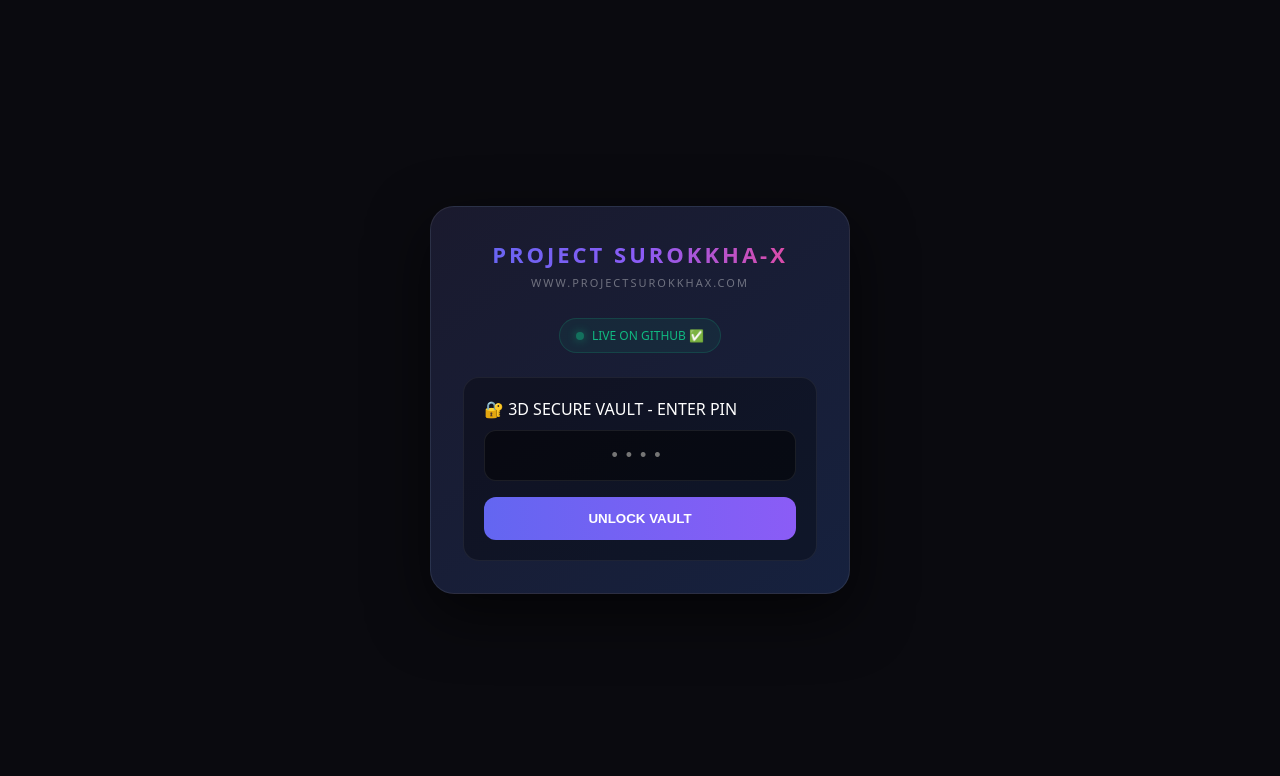
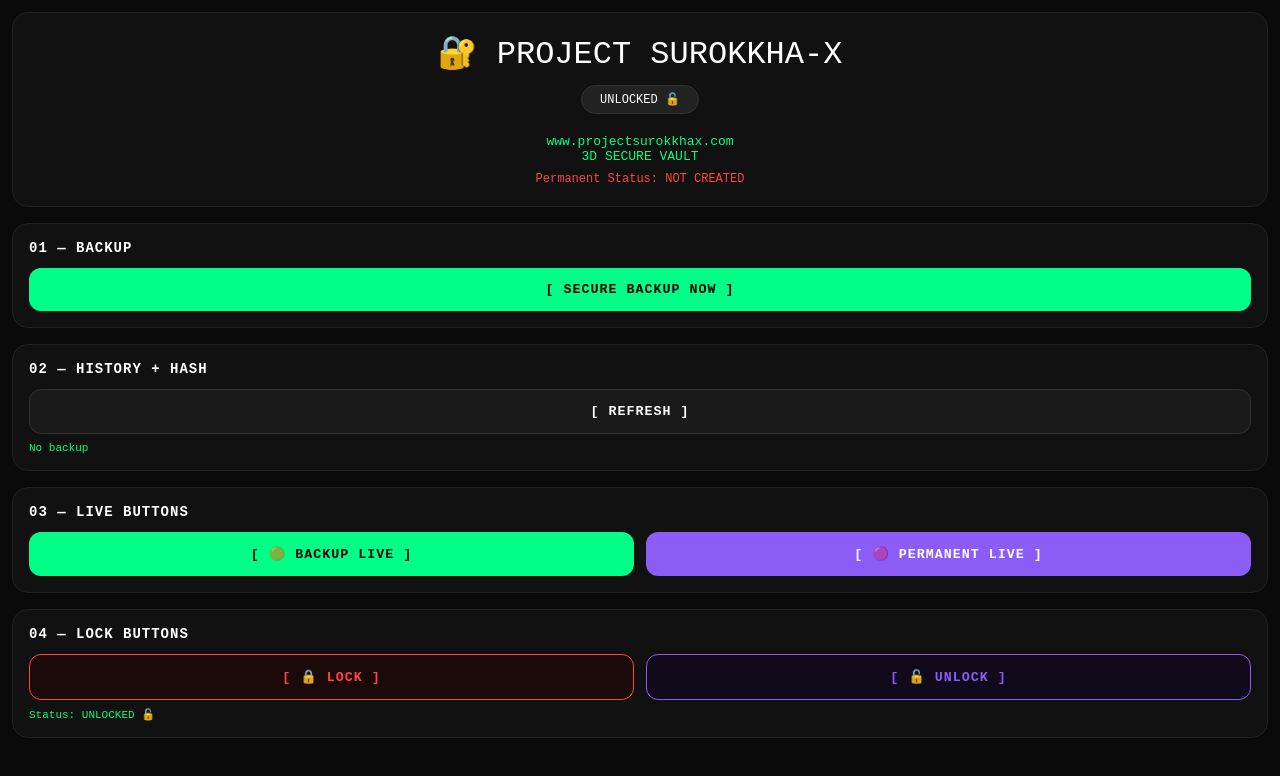
Before and after one commit to mdsydujjaman/projectsurokkha-x, a plain HTML site: page 404.html in a window 1280 px wide. Drawn offline with Linux system fonts and the light colour scheme.

Commit message:
RESTORE Original Backup Page - as per screenshot

```diff
--- a/404.html
+++ b/404.html
@@ -1,61 +1,42 @@
 <!DOCTYPE html>
-<html lang="en">
-<head>
-<meta charset="UTF-8">
-<meta name="viewport" content="width=device-width, initial-scale=1.0">
-<title>PROJECT SUROKKHA-X</title>
+<html><head><meta charset="UTF-8"><meta name="viewport" content="width=device-width, initial-scale=1.0"><title>PROJECT SUROKKHA-X - 3D SECURE VAULT</title>
 <style>
-*{margin:0;padding:0;box-sizing:border-box}
-body{background:#0a0a0f;color:#fff;font-family:system-ui;min-height:100vh;display:flex;align-items:center;justify-content:center;padding:20px}
-.vault{width:100%;max-width:420px;background:linear-gradient(145deg,#1a1a2e,#16213e);border-radius:24px;padding:32px;border:1px solid #ffffff15;box-shadow:0 20px 60px rgba(0,0,0,.6)}
-.logo{text-align:center;margin-bottom:28px}
-.logo h1{font-size:22px;letter-spacing:3px;background:linear-gradient(90deg,#6366f1,#8b5cf6,#ec4899);-webkit-background-clip:text;-webkit-text-fill-color:transparent;font-weight:900}
-.logo p{color:#ffffff60;font-size:11px;letter-spacing:2px;margin-top:6px}
-.status{display:flex;align-items:center;justify-content:center;gap:8px;background:#10b98115;border:1px solid #10b98130;border-radius:999px;padding:8px 16px;margin:0 auto 24px;width:fit-content;font-size:12px;color:#10b981}
-.dot{width:8px;height:8px;background:#10b981;border-radius:50%;box-shadow:0 0 10px #10b981;animation:pulse 2s infinite}
-@keyframes pulse{0%,100%{opacity:1}50%{opacity:.5}}
-.pin-box{background:#00000050;border-radius:16px;padding:20px;border:1px solid #ffffff10}
-input{width:100%;background:#00000080;border:1px solid #ffffff15;border-radius:12px;padding:14px;color:#fff;font-size:18px;text-align:center;letter-spacing:8px;margin-top:10px;outline:none}
-button{width:100%;margin-top:16px;background:linear-gradient(90deg,#6366f1,#8b5cf6);border:none;border-radius:12px;padding:14px;font-weight:700;color:#fff;cursor:pointer}
-#vaultContent{display:none}
-.card{background:#ffffff06;border:1px solid #ffffff10;border-radius:12px;padding:16px;margin-top:12px}
-</style>
-</head>
-<body>
-<div class="vault">
-<div class="logo"><h1>PROJECT SUROKKHA-X</h1><p>WWW.PROJECTSUROKKHAX.COM</p></div>
-<div class="status"><div class="dot"></div> LIVE ON GITHUB ✅</div>
-<div id="lockScreen">
-<div class="pin-box">
-<label>🔐 3D SECURE VAULT - ENTER PIN</label>
-<input id="pin" type="password" placeholder="••••" maxlength="6">
-<button onclick="unlock()">UNLOCK VAULT</button>
-<div id="err" style="color:#ef4444;font-size:12px;text-align:center;margin-top:10px;display:none">Wrong PIN</div>
+*{margin:0;padding:0;box-sizing:border-box}body{background:#0a0a0a;color:#fff;font-family:monospace;padding:12px}
+.header{text-align:center;padding:20px;border:1px solid #222;border-radius:16px;background:#111;margin-bottom:16px}
+.header h1{font-size:28px;letter-spacing:2px}.header h1 span{color:#00ff88}
+.badge{display:inline-block;background:#222;border-radius:999px;padding:6px 18px;font-size:12px;margin:12px 0;border:1px solid #333}
+.green{color:#00ff88}.red{color:#ff4444}
+.card{background:#111;border:1px solid #222;border-radius:16px;padding:16px;margin-bottom:16px}
+.card h3{font-size:14px;margin-bottom:12px;letter-spacing:1px}
+.btn{width:100%;padding:14px;border-radius:12px;border:none;font-weight:900;cursor:pointer;font-family:monospace;letter-spacing:1px}
+.btn-green{background:#00ff88;color:#000}.btn-purple{background:#8b5cf6;color:#fff}.btn-dark{background:#1a1a1a;color:#fff;border:1px solid #333}
+.btn-red{border:1px solid #ff4444;color:#ff4444;background:#1a0a0a}.btn-outline{border:1px solid #8b5cf6;color:#8b5cf6;background:#110a1a}
+.grid2{display:grid;grid-template-columns:1fr 1fr;gap:12px}
+.small{font-size:11px;color:#00ff88;margin-top:8px}
+</style></head><body>
+<div class="header">
+<div style="font-size:32px">🔐 PROJECT <span>SUROKKHA-X</span></div>
+<div class="badge">UNLOCKED 🔓</div>
+<div class="green" style="margin-top:8px">www.projectsurokkhax.com<br>3D SECURE VAULT</div>
+<div class="red" style="margin-top:8px;font-size:12px">Permanent Status: NOT CREATED</div>
 </div>
-</div>
-<div id="vaultContent">
-<div class="pin-box" style="text-align:center"><h2>🔓 VAULT UNLOCKED</h2><p style="color:#10b981;font-size:11px;margin-top:6px">Decrypted - No Redirect - No 404</p></div>
-<div class="card"><h3>📦 SUROKKHA-X CORE</h3><p style="font-size:12px;color:#ffffff70">Secure vault active. 100% working on GitHub Pages. No redirect = No 404.</p></div>
-<div class="card"><h3>🔗 Links</h3><p style="font-size:11px;color:#ffffff60">mdsydujjaman.github.io/projectsurokkha-x/</p></div>
-<button onclick="lock()" style="background:#ffffff10;margin-top:12px">LOCK AGAIN</button>
-</div>
-</div>
+
+<div class="card"><h3>01 — BACKUP</h3><button class="btn btn-green" onclick="alert('Backup Secured!')">[ SECURE BACKUP NOW ]</button></div>
+
+<div class="card"><h3>02 — HISTORY + HASH</h3><button class="btn btn-dark" onclick="location.reload()">[ REFRESH ]</button><div class="small" id="hash">No backup</div></div>
+
+<div class="card"><h3>03 — LIVE BUTTONS</h3><div class="grid2">
+<button class="btn btn-green" onclick="window.open('https://mdsydujjaman.github.io/projectsurokkha-x/','_blank')">[ 🟢 BACKUP LIVE ]</button>
+<button class="btn btn-purple" onclick="window.open('https://mdsydujjaman.github.io/projectsurokkha-x/','_blank')">[ 🟣 PERMANENT LIVE ]</button>
+</div></div>
+
+<div class="card"><h3>04 — LOCK BUTTONS</h3><div class="grid2">
+<button class="btn btn-red" onclick="lock()">[ 🔒 LOCK ]</button>
+<button class="btn btn-outline" onclick="unlock()">[ 🔓 UNLOCK ]</button>
+</div><div class="small">Status: UNLOCKED 🔓</div></div>
+
 <script>
-function unlock(){
-const pin=document.getElementById('pin').value;
-if(pin.length>=4){
-document.getElementById('lockScreen').style.display='none';
-document.getElementById('vaultContent').style.display='block';
-}else{
-document.getElementById('err').style.display='block';
-}
-}
-function lock(){
-document.getElementById('lockScreen').style.display='block';
-document.getElementById('vaultContent').style.display='none';
-document.getElementById('pin').value='';
-}
+function lock(){document.body.innerHTML='<div style=\"height:100vh;display:flex;align-items:center;justify-content:center;background:#000;color:#fff;font-family:monospace;flex-direction:column\"><h1>🔒 VAULT LOCKED</h1><button onclick=\"location.reload()\" style=\"margin-top:20px;padding:12px 24px;background:#00ff88;border:none;border-radius:8px;font-weight:900\">[ UNLOCK ]</button></div>'}
+function unlock(){alert('Already UNLOCKED')}
 </script>
-</div>
-</body>
-</html>
+</body></html>
```
Also changed, not shown: index.html (+37 -56 lines).
